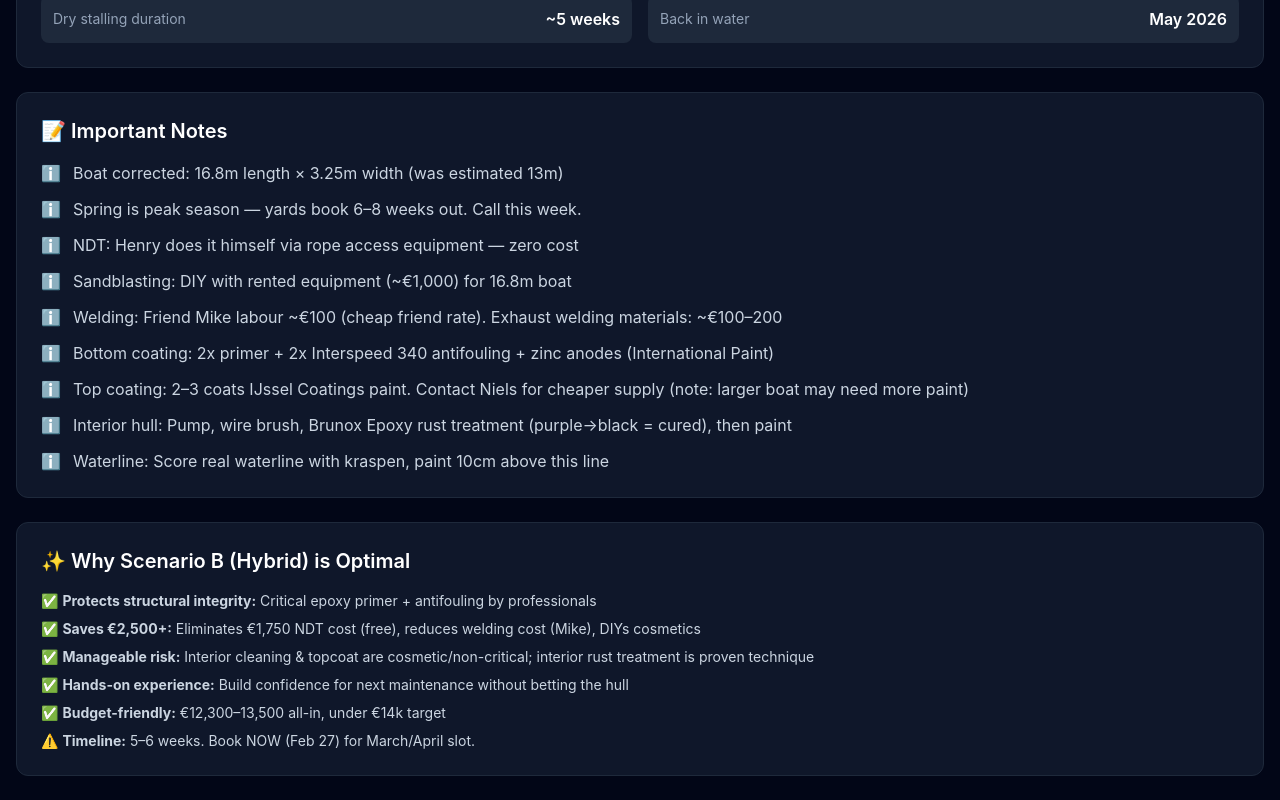
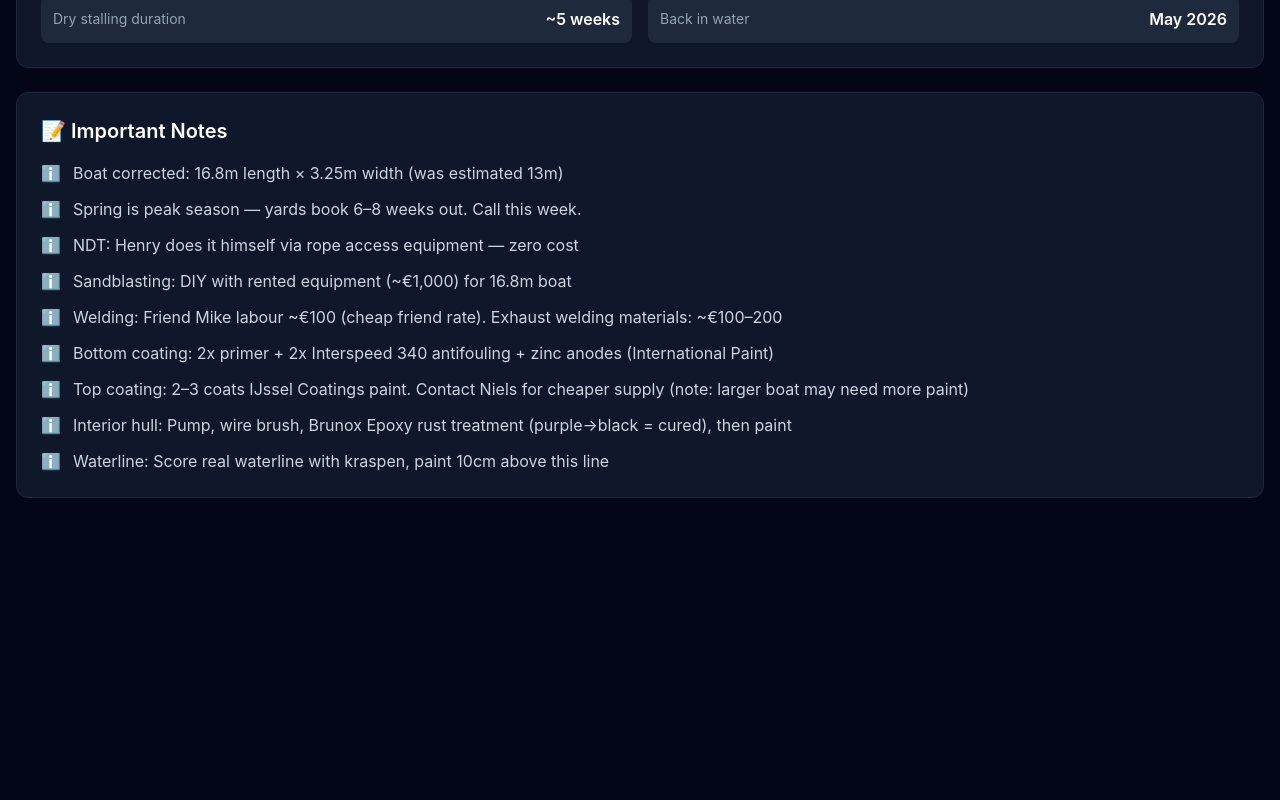
Before and after one commit to kokosthief/boat-dashboard, a Next.js app: page /haulout in a window 1280 px wide. Shown: the part 1633-2433 px from the top of the page. After the commit the page ends 2155 px from the top, so only its background shows below. Built offline with nearby package versions, Linux system fonts and the light colour scheme.

Commit message:
remove: why scenario B section from haulout page

```diff
--- a/src/app/haulout/page.tsx
+++ b/src/app/haulout/page.tsx
@@ -183,18 +183,6 @@ export default function HauloutPlan() {
         </ul>
       </div>
 
-      {/* Key Advantages Section */}
-      <div className="bg-slate-900 border border-slate-800 rounded-xl p-6">
-        <h2 className="text-xl font-semibold mb-4">✨ Why Scenario B (Hybrid) is Optimal</h2>
-        <ul className="space-y-2 text-sm text-slate-300">
-          <li>✅ <strong>Protects structural integrity:</strong> Critical epoxy primer + antifouling by professionals</li>
-          <li>✅ <strong>Saves €2,500+:</strong> Eliminates €1,750 NDT cost (free), reduces welding cost (Mike), DIYs cosmetics</li>
-          <li>✅ <strong>Manageable risk:</strong> Interior cleaning & topcoat are cosmetic/non-critical; interior rust treatment is proven technique</li>
-          <li>✅ <strong>Hands-on experience:</strong> Build confidence for next maintenance without betting the hull</li>
-          <li>✅ <strong>Budget-friendly:</strong> €12,300–13,500 all-in, under €14k target</li>
-          <li>⚠️ <strong>Timeline:</strong> 5–6 weeks. Book NOW (Feb 27) for March/April slot.</li>
-        </ul>
-      </div>
     </div>
   );
 }
```
